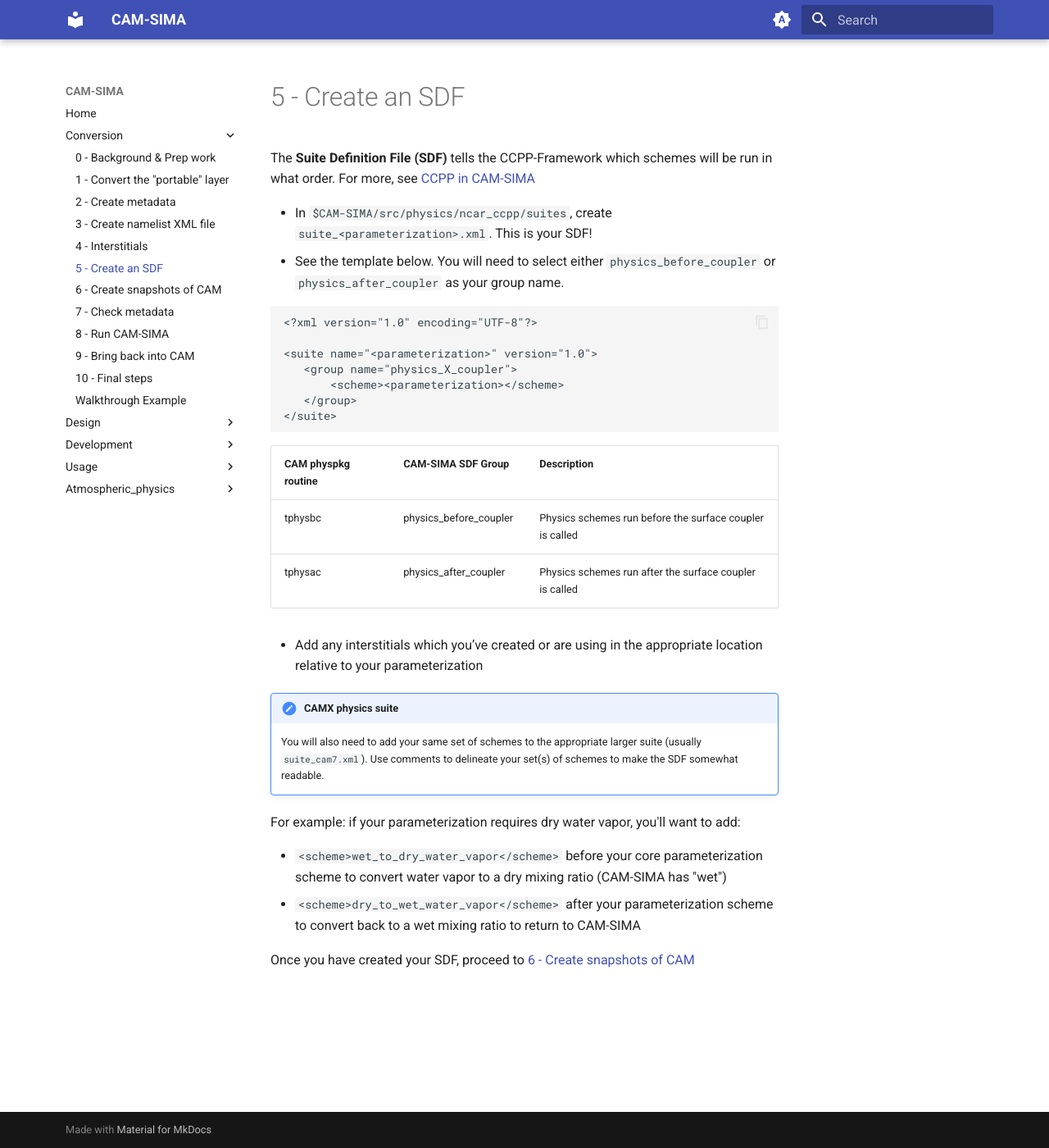
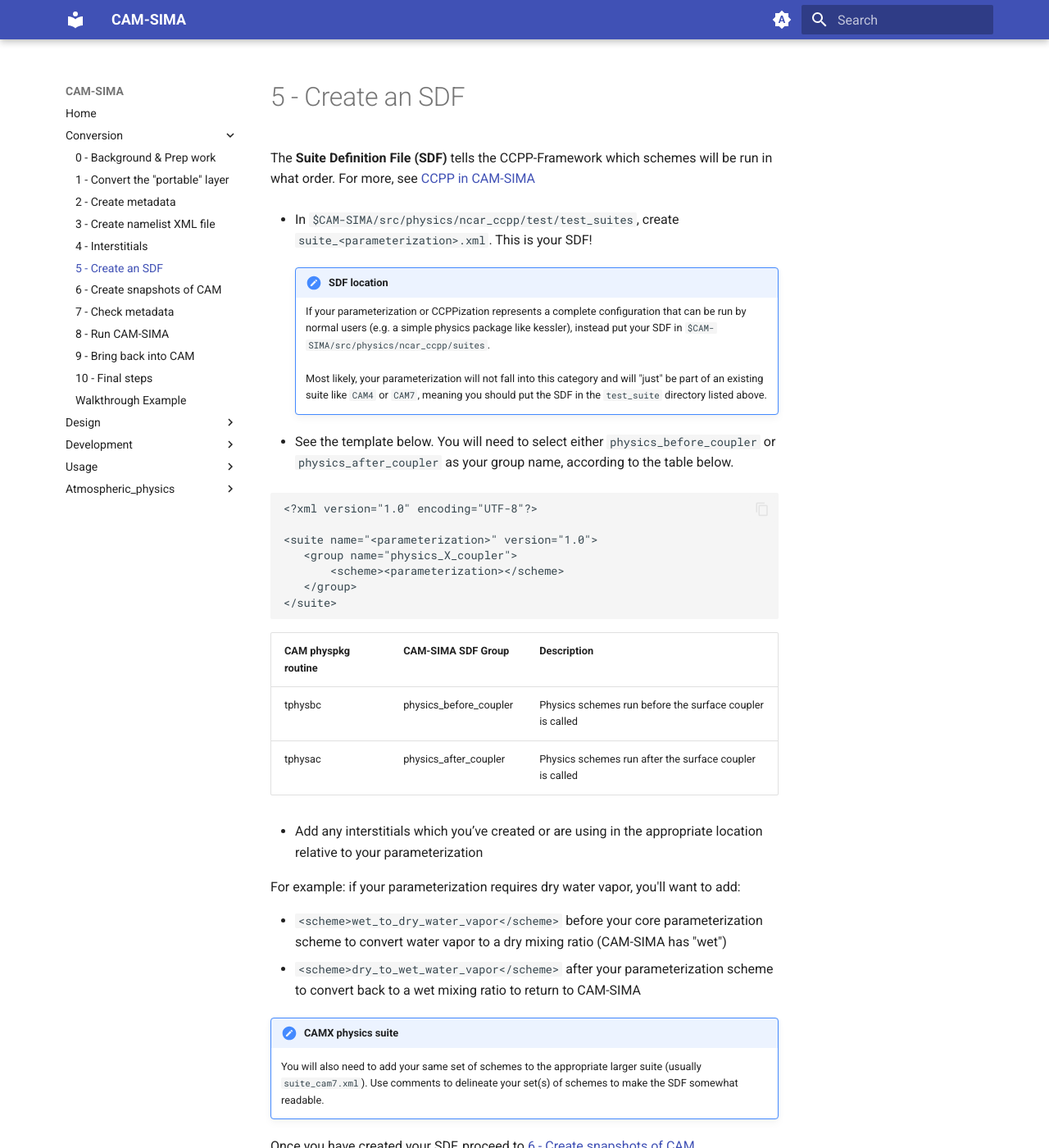
Before and after one commit to kuanchihwang/CAM-SIMA-Docs, an MkDocs documentation site: the page built from docs/conversion/create-sdf.md, in a window 1280 px wide and 1400 px high. Shown: the whole window at 82% size. Built offline with MkDocs 1.6.1 and Material for MkDocs 9.7.7, drawn with Linux system fonts in a browser that asks for light colours.

Commit message:
change default sdf path

````diff
--- a/docs/conversion/create-sdf.md
+++ b/docs/conversion/create-sdf.md
@@ -1,8 +1,12 @@
 # 5 - Create an SDF
 The **Suite Definition File (SDF)** tells the CCPP-Framework which schemes will be run in what order. For more, see [CCPP in CAM-SIMA](../design/ccpp-in-cam-sima.md)
 
-- In `$CAM-SIMA/src/physics/ncar_ccpp/suites`, create `suite_<parameterization>.xml`. This is your SDF!
-- See the template below. You will need to select either `physics_before_coupler` or `physics_after_coupler` as your group name.
+- In `$CAM-SIMA/src/physics/ncar_ccpp/test/test_suites`, create `suite_<parameterization>.xml`. This is your SDF!
+
+    !!! Note "SDF location"
+        If your parameterization or CCPPization represents a complete configuration that can be run by normal users (e.g. a simple physics package like kessler), instead put your SDF in `$CAM-SIMA/src/physics/ncar_ccpp/suites`.<br/><br/>Most likely, your parameterization will not fall into this category and will "just" be part of an existing suite like `CAM4` or `CAM7`, meaning you should put the SDF in the `test_suite` directory listed above.
+
+- See the template below. You will need to select either `physics_before_coupler` or `physics_after_coupler` as your group name, according to the table below.
 ```
 <?xml version="1.0" encoding="UTF-8"?>
 
@@ -22,12 +26,12 @@
 
 - Add any interstitials which you’ve created or are using in the appropriate location relative to your parameterization
 
-!!! Note "CAMX physics suite"
-    You will also need to add your same set of schemes to the appropriate larger suite (usually `suite_cam7.xml`). Use comments to delineate your set(s) of schemes to make the SDF somewhat readable.
-
 For example: if your parameterization requires dry water vapor, you'll want to add:
 
 - `<scheme>wet_to_dry_water_vapor</scheme>` before your core parameterization scheme to convert water vapor to a dry mixing ratio (CAM-SIMA has "wet")
 - `<scheme>dry_to_wet_water_vapor</scheme>` after your parameterization scheme to convert back to a wet mixing ratio to return to CAM-SIMA
 
+!!! Note "CAMX physics suite"
+    You will also need to add your same set of schemes to the appropriate larger suite (usually `suite_cam7.xml`). Use comments to delineate your set(s) of schemes to make the SDF somewhat readable.
+
 Once you have created your SDF, proceed to [6 - Create snapshots of CAM](create-snapshots.md)
````
